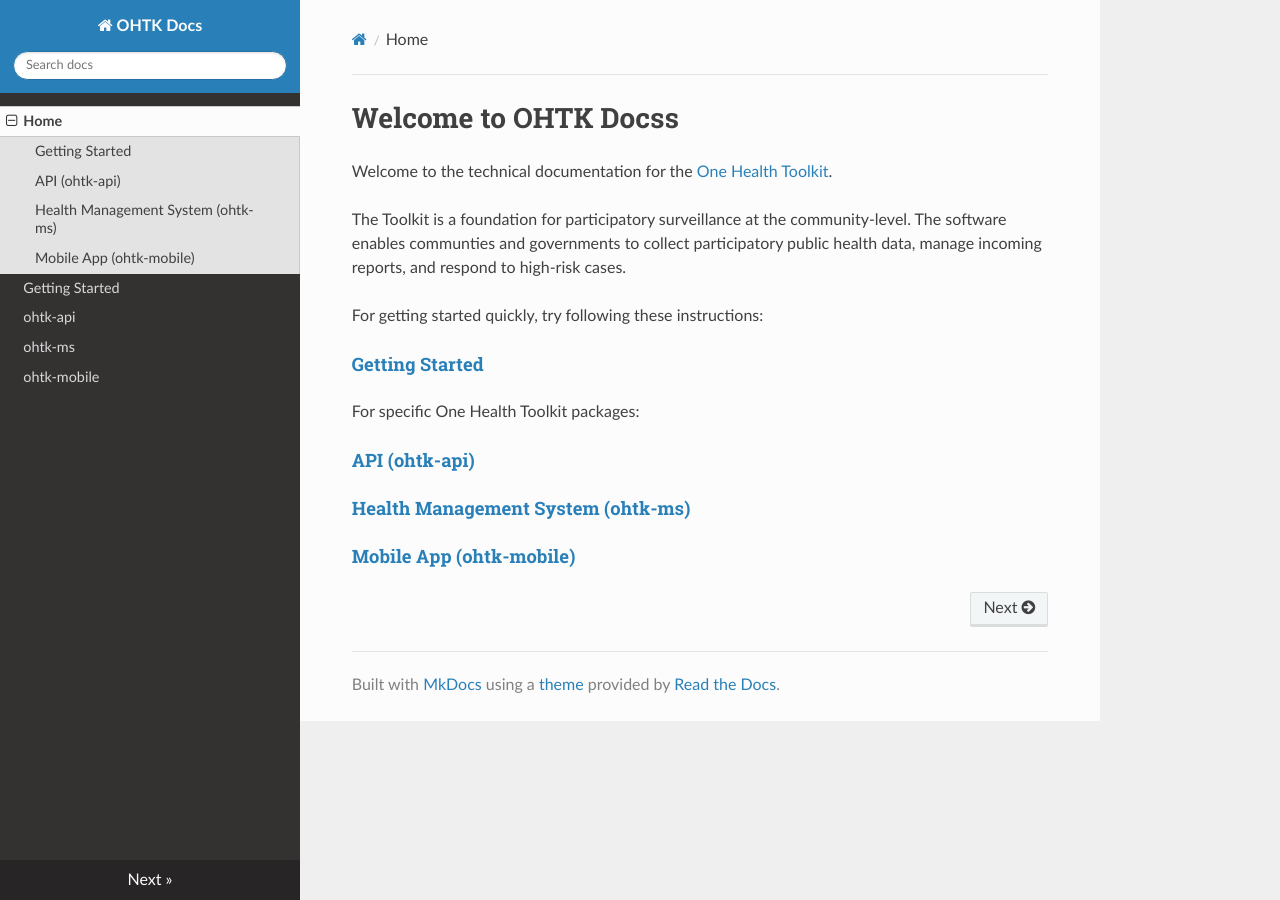
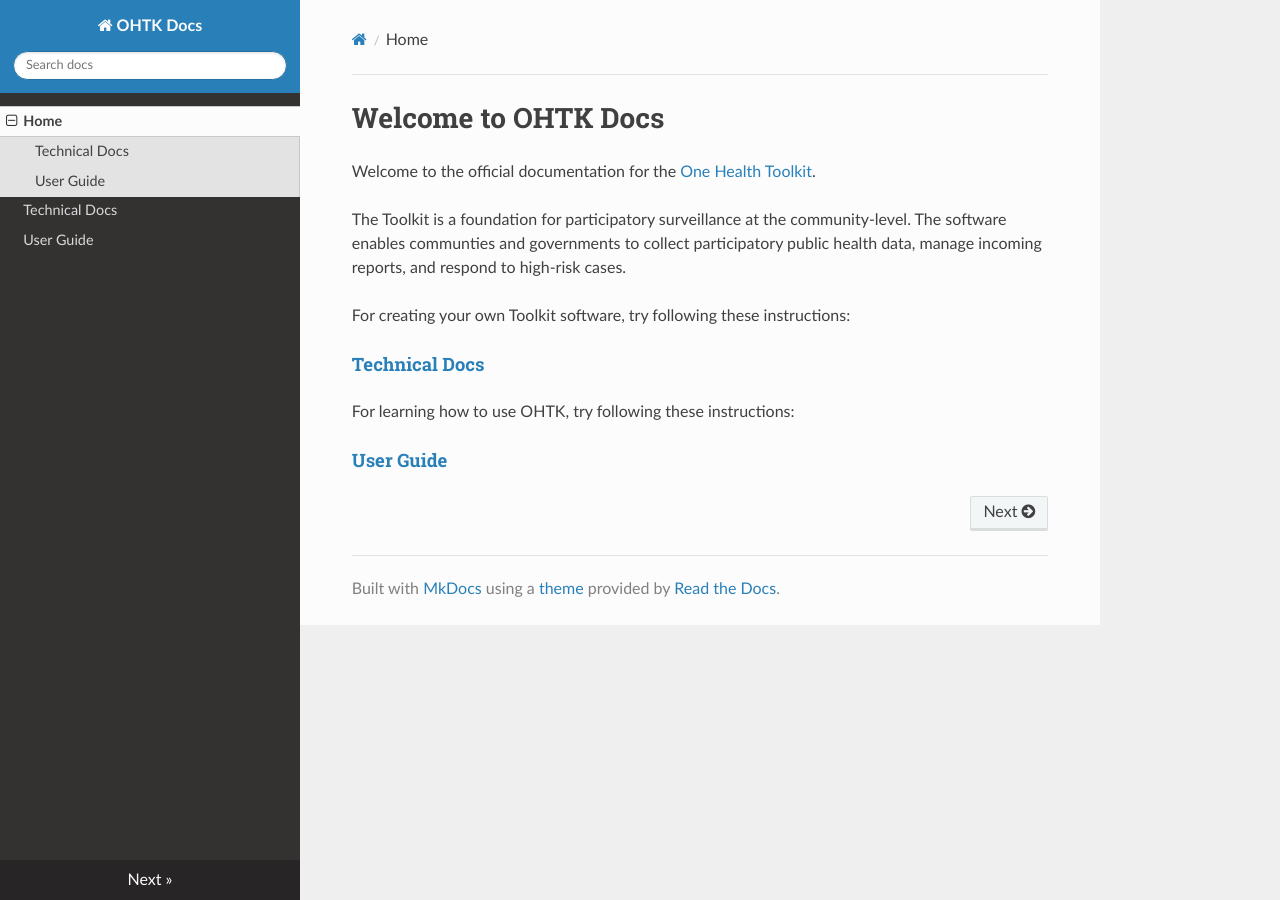
Before and after one commit to onehealthtoolkit/ohtk-docs, an MkDocs documentation site: the page built from docs/index.md, in a window 1280 px wide. Built offline with MkDocs 1.6.1, drawn with Linux system fonts in a browser that asks for light colours; nearby versions of some CDN libraries.

Commit message:
adding user guide

```diff
--- a/docs/index.md
+++ b/docs/index.md
@@ -1,15 +1,11 @@
-# Welcome to OHTK Docss
+# Welcome to OHTK Docs
 
-Welcome to the technical documentation for the [One Health Toolkit](https://www.onehealthtoolkit.org).
+Welcome to the official documentation for the [One Health Toolkit](https://www.onehealthtoolkit.org).
 
 The Toolkit is a foundation for participatory surveillance at the community-level. The software enables communties and governments to collect participatory public health data, manage incoming reports, and respond to high-risk cases.
 
-For getting started quickly, try following these instructions:
-#### [Getting Started](./quickstart)
+For creating your own Toolkit software, try following these instructions:
+#### [Technical Docs](./quickstart)
 
-For specific One Health Toolkit packages:
-#### [API (ohtk-api)](./ohtk-api)
-
-#### [Health Management System (ohtk-ms)](./ohtk-ms)
-
-#### [Mobile App (ohtk-mobile)](./ohtk-mobile)
+For learning how to use OHTK, try following these instructions:
+#### [User Guide](./userguide)
--- a/mkdocs.yml
+++ b/mkdocs.yml
@@ -2,10 +2,8 @@ site_name: OHTK Docs
 site_url: https://onehealthtoolkit.github.io/ohtk-docs/
 nav:
     - Home: 'index.md'
-    - Getting Started: 'quickstart.md'
-    - ohtk-api: 'ohtk-api.md'
-    - ohtk-ms: 'ohtk-ms.md'
-    - ohtk-mobile: 'ohtk-mobile.md'
+    - Technical Docs: 'quickstart.md'
+    - User Guide: 'userguide.md'
 theme: readthedocs
 markdown_extensions:
   - attr_list
```
Also changed, not shown: docs/quickstart.md (+0 -12 lines), docs/userguide.md (added, +7 -0 lines).
